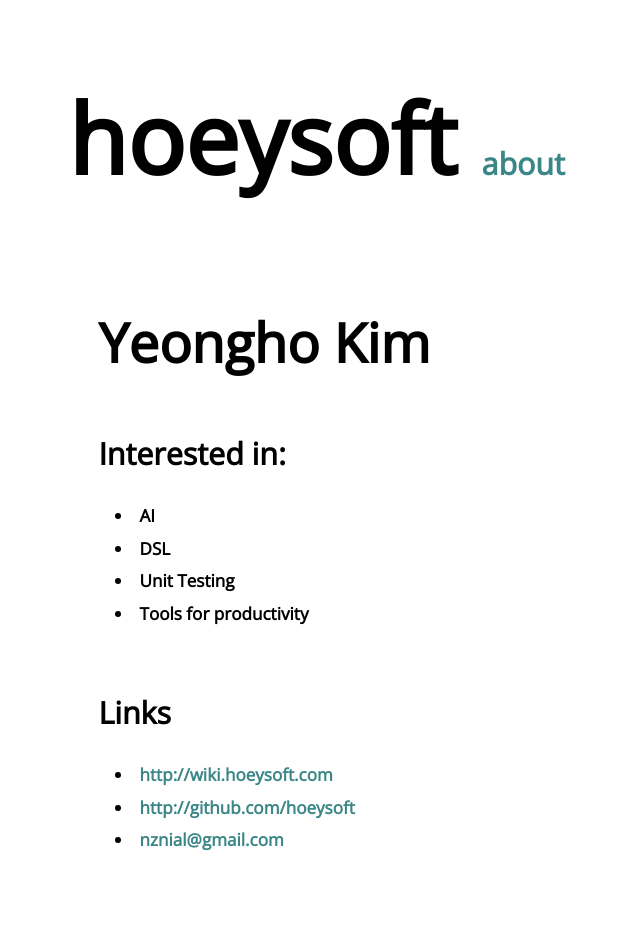
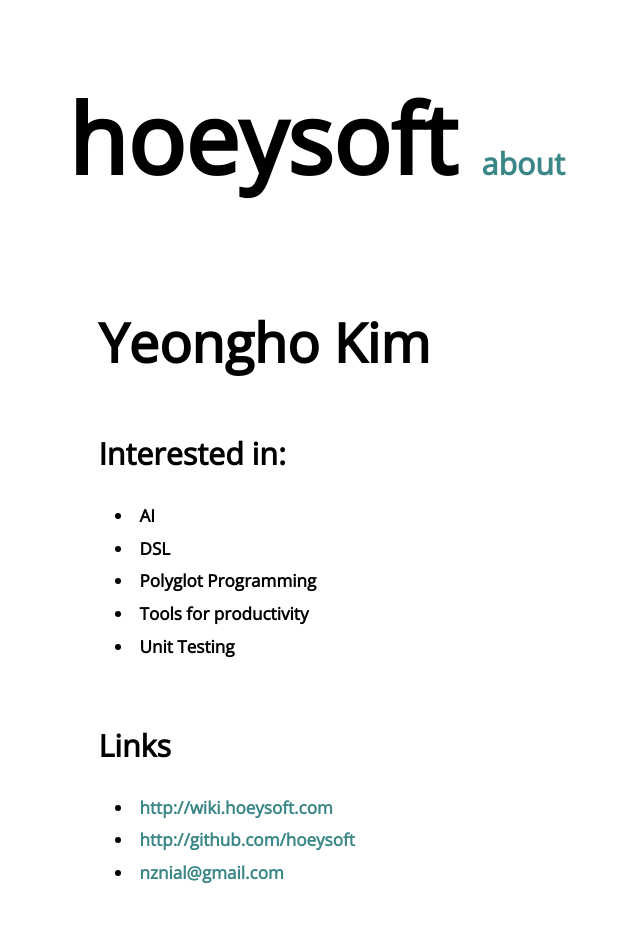
Before and after one commit to hoeysoft/hoeysoft.github.io, a Jekyll site: the page built from about.md, in a window 1280 px wide. Shown: the whole page, without its empty margins (92-732 px from the left). Built offline with Jekyll 4.4.1, drawn with Linux system fonts in a browser that asks for light colours; nearby versions of some CDN libraries; before the commit the page ends 908 px from its top, so only the background shows below that.

Commit message:
about modified

```diff
--- a/about.md
+++ b/about.md
@@ -7,8 +7,9 @@ Yeongho Kim
 ## Interested in:
 - AI
 - DSL
+- Polyglot Programming
+- Tools for productivity
 - Unit Testing
-- Tools for productivity
 
 ## Links
 - <http://wiki.hoeysoft.com>
```
